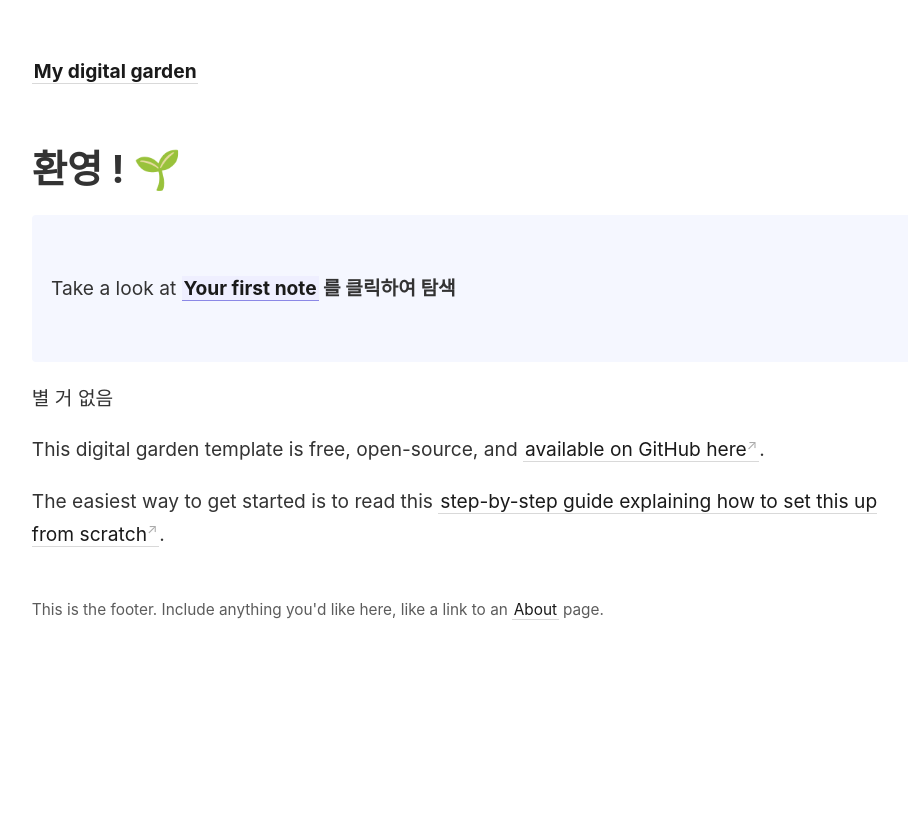
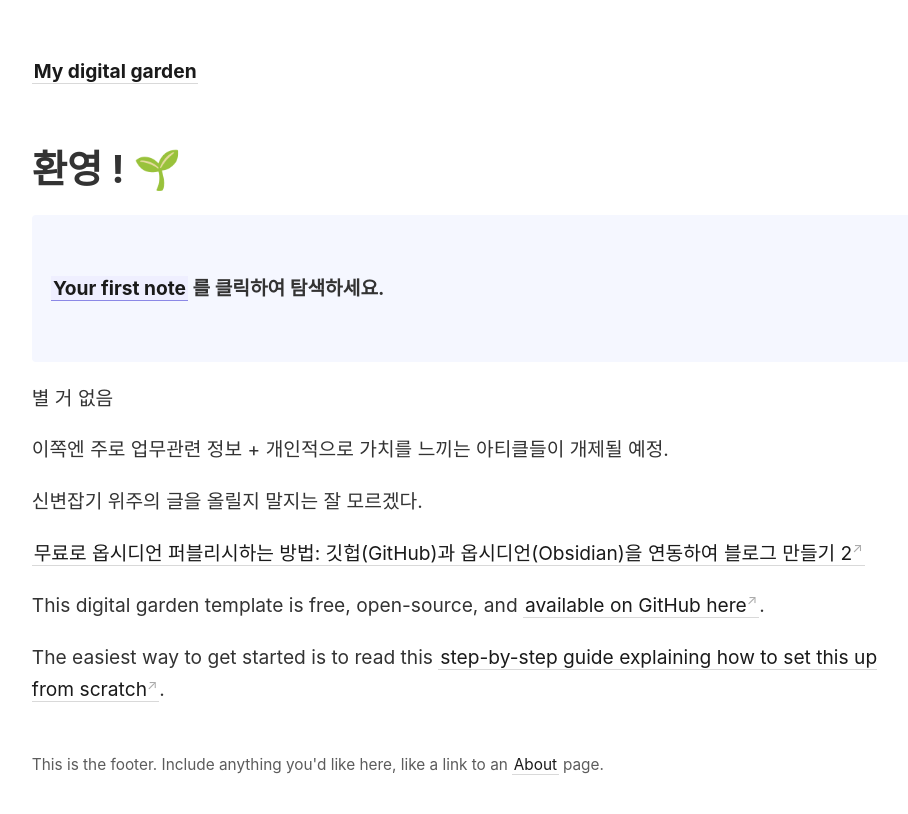
Before and after one commit to winterwels/Digitalgarden, a Jekyll site: the page built from _pages/index.md, in a window 1280 px wide. Shown: the top 814 px of the page, without its empty margins (45-953 px from the left). Built offline with Jekyll 4.4.1, drawn with Linux system fonts in a browser that asks for light colours.

Commit message:
Update index.md

```diff
--- a/_pages/index.md
+++ b/_pages/index.md
@@ -8,10 +8,16 @@ permalink: /
 # 환영 ! 🌱
 
 <p style="padding: 3em 1em; background: #f5f7ff; border-radius: 4px;">
-  Take a look at <span style="font-weight: bold">[[Your first note]] 를 클릭하여 탐색</span>
+  <span style="font-weight: bold">[[Your first note]] 를 클릭하여 탐색하세요.</span>
 </p>
 
 별 거 없음
+
+이쪽엔 주로 업무관련 정보 + 개인적으로 가치를 느끼는 아티클들이 개제될 예정.
+
+신변잡기 위주의 글을 올릴지 말지는 잘 모르겠다.
+
+[무료로 옵시디언 퍼블리시하는 방법: 깃헙(GitHub)과 옵시디언(Obsidian)을 연동하여 블로그 만들기 2](https://slowdive14.tistory.com/1299824)
 
 This digital garden template is free, open-source, and [available on GitHub here](https://github.com/maximevaillancourt/digital-garden-jekyll-template).
 
```
